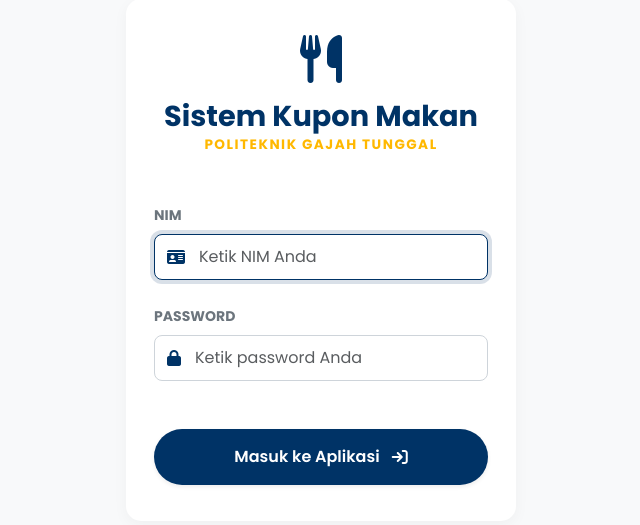
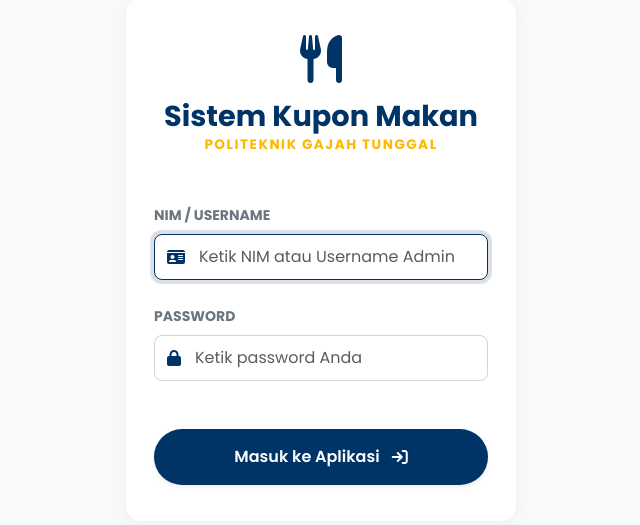
Before and after one commit to najwancaesar/Coupon-Tracker, a PHP site: page /login.php in a window 1280 px wide. Shown: the part 140-665 px from the top of the page, without its empty margins (319-959 px from the left). Run offline with PHP 8.4, Linux system fonts and the light colour scheme; some libraries are stand-ins or nearby versions.

Commit message:
add feature from admin refixing login.php

```diff
--- a/login.php
+++ b/login.php
@@ -6,7 +6,11 @@
 
 // Mencegah user login berulang kali masuk halaman ini
 if (isset($_SESSION['user_id']) || isset($_SESSION['id'])) {
-    header("Location: index.php");
+    if (isset($_SESSION['role']) && $_SESSION['role'] === 'admin') {
+        header("Location: admin_dashboard.php");
+    } else {
+        header("Location: dashboard.php");
+    }
     exit();
 }
 
@@ -33,11 +37,17 @@
                 $_SESSION['username'] = $user['username'];
                 $_SESSION['nama_lengkap'] = $user['nama_lengkap'];
                 $_SESSION['status_pekerjaan'] = $user['status_pekerjaan'];
+                $_SESSION['role'] = $user['role'];
 
                 // Trigger pop-up welcome di dashboard
                 $_SESSION['welcome_alert'] = true;
 
-                header("Location: index.php");
+                // Routing berdasarkan role
+                if ($user['role'] === 'admin') {
+                    header("Location: admin_dashboard.php");
+                } else {
+                    header("Location: dashboard.php");
+                }
                 exit();
             } else {
                 $error = "Password yang Anda masukkan salah.";
@@ -133,11 +143,11 @@
                 <!-- Form -->
                 <form method="POST" action="">
                     <div class="mb-4">
-                        <label for="nim" class="form-label text-secondary fw-bold small">NIM</label>
+                        <label for="nim" class="form-label text-secondary fw-bold small">NIM / USERNAME</label>
                         <div class="input-group py-1">
                             <!-- Ganti ikon menjadi ID Card -->
                             <span class="input-group-text"><i class="fa-solid fa-id-card"></i></span>
-                            <input type="text" class="form-control" id="nim" name="nim" placeholder="Ketik NIM Anda" required autofocus>
+                            <input type="text" class="form-control" id="nim" name="nim" placeholder="Ketik NIM atau Username Admin" required autofocus>
                         </div>
                     </div>
 
```
